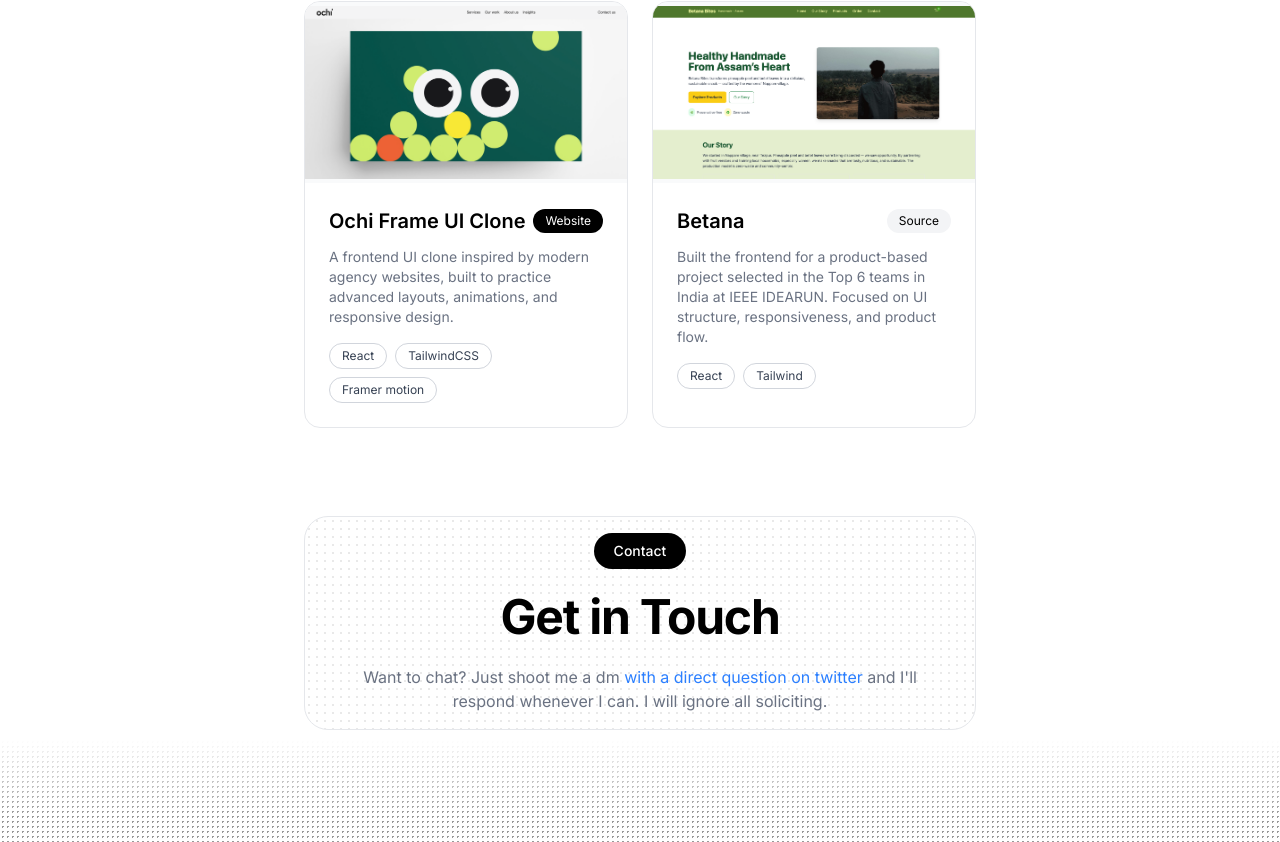
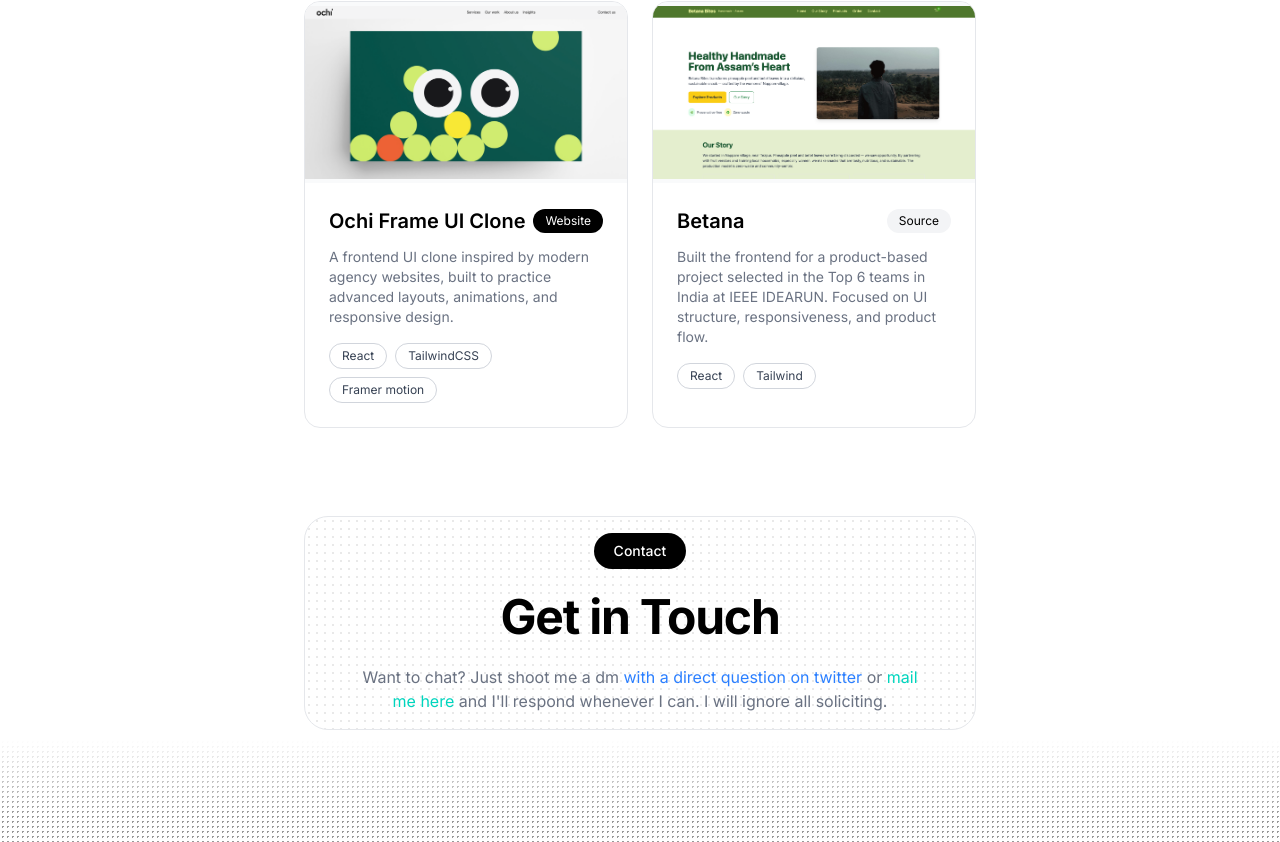
Before and after one commit to ANUBHAVSINGH30/Portfolio, a React (Vite) app: page / in a window 1280 px wide. Shown: the part 2023-2865 px from the top of the page. Built offline with nearby package versions, Linux system fonts and the light colour scheme.

Commit message:
added mail button

```diff
--- a/src/components/Contact.jsx
+++ b/src/components/Contact.jsx
@@ -46,6 +46,15 @@ function Contact() {
                 >
                   with a direct question on twitter
                 </a>{" "}
+                or {" "}
+                <a
+                  href="mailto:anubhavmrx@gmail.com"
+                  target="_blank"
+                  rel="noopener nereferrer"
+                  className="text-teal-400 hover:underline"
+                >
+                  mail me here
+                </a>{" "}
                 and I'll respond whenever I can. I will ignore all soliciting.
               </p>
 
```
